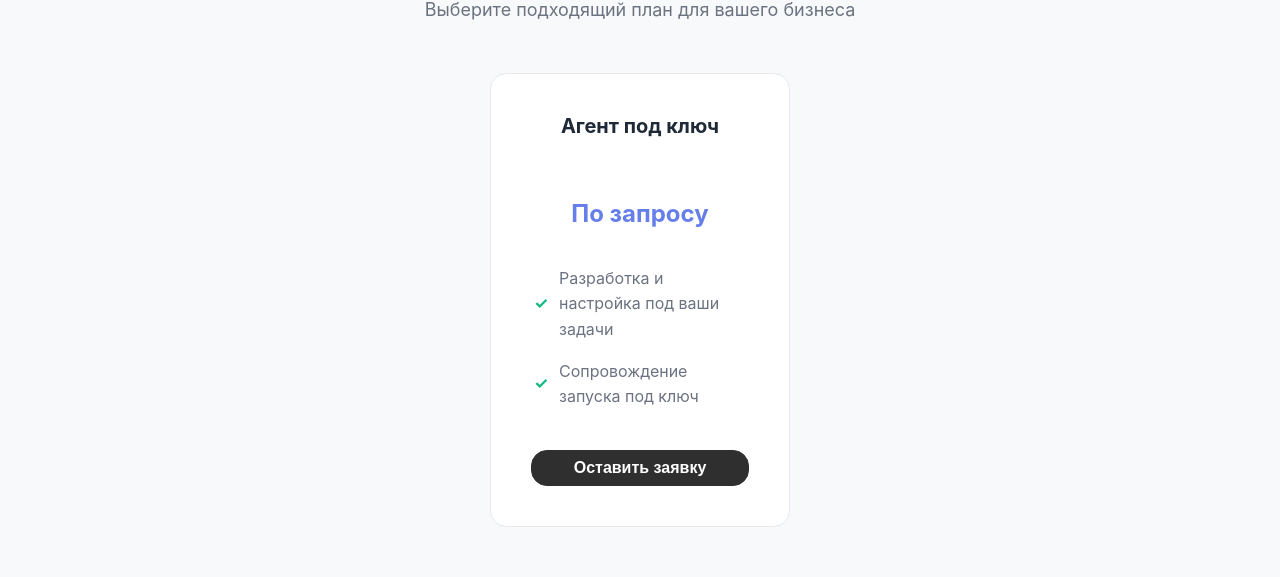
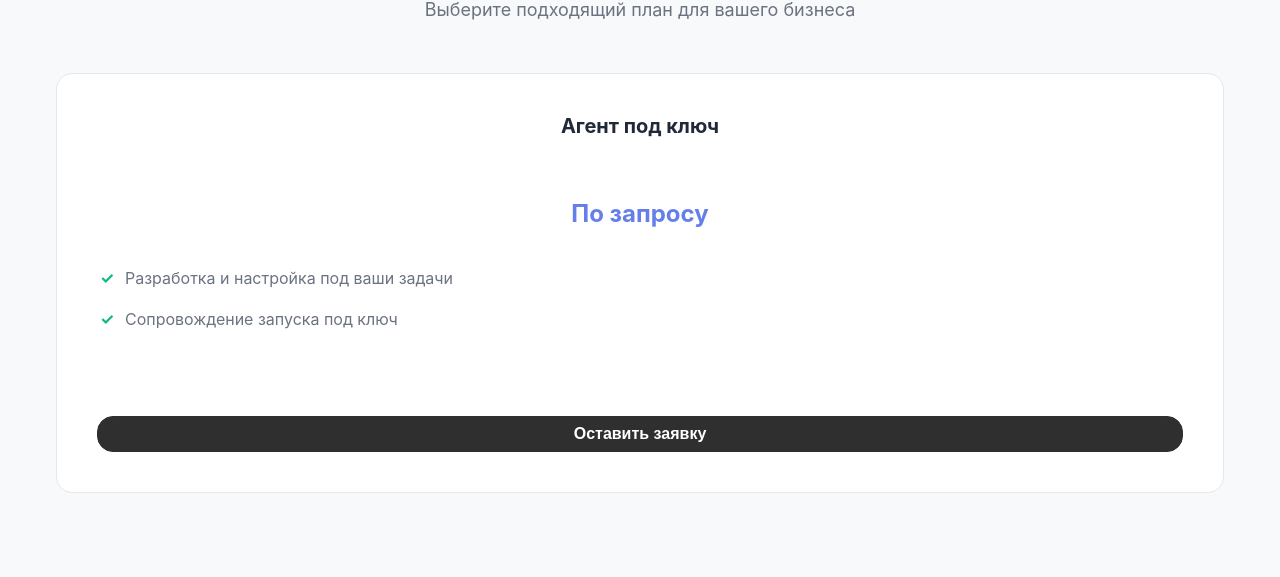
Before and after one commit to glinochka/RSD, a React (Vite) app in the folder frontend/: page /pricing in a window 1280 px wide. Shown: the part 223-800 px from the top of the page. Built offline with nearby package versions, Linux system fonts and the light colour scheme; no server answers.

Commit message:
дизайн

```diff
--- a/frontend/src/styles/priceList.css
+++ b/frontend/src/styles/priceList.css
@@ -26,6 +26,7 @@
   display: flex;
   flex-wrap: wrap;
   justify-content: center;
+  align-items: stretch;
   gap: var(--spacing-2xl);
   width: 100%;
 }
@@ -35,12 +36,29 @@
   flex-direction: column;
   flex: 0 1 300px;
   width: min(320px, 100%);
+  min-height: 420px;
+  box-sizing: border-box;
   padding: var(--spacing-2xl);
   border: 1px solid var(--color-border);
   border-radius: var(--radius-lg);
   background-color: var(--color-bg);
   transition: all var(--transition-base);
   text-align: center;
+}
+
+/* 4 тарифа в одну строку на широких экранах */
+@media (min-width: 1240px) {
+  .pricing-grid {
+    flex-wrap: nowrap;
+    justify-content: center;
+  }
+
+  .price-card {
+    flex: 1 1 0;
+    min-width: 0;
+    width: auto;
+    max-width: none;
+  }
 }
 
 .price-card:hover {
@@ -222,6 +240,7 @@
   .price-card {
     width: 100%;
     max-width: 520px;
+    min-height: 360px;
     text-align: center;
   }
 
@@ -249,5 +268,6 @@
 
   .price-card {
     padding: var(--spacing-lg);
+    min-height: 340px;
   }
 }
```
